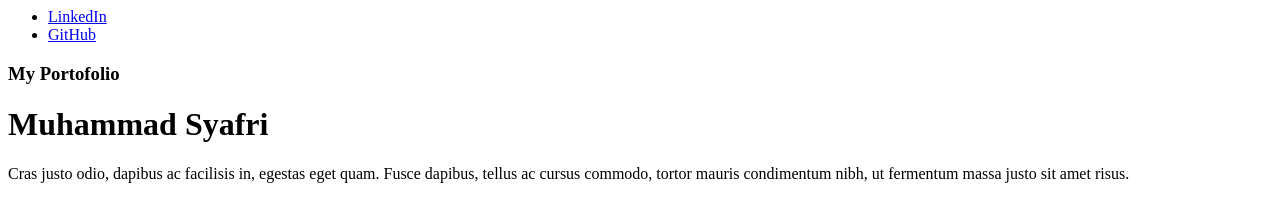
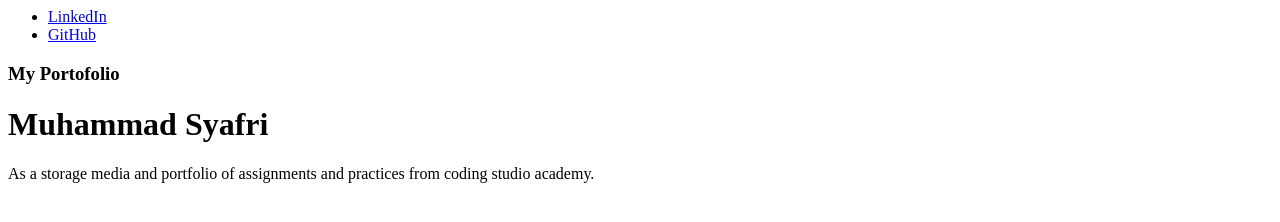
Before and after one commit to syafri06/syafri06, a plain HTML site: page index.html in a window 1280 px wide. Drawn offline with Linux system fonts and the light colour scheme.

Commit message:
Update index.html

```diff
--- a/index.html
+++ b/index.html
@@ -17,7 +17,7 @@
 
       <div class="jumbotron">
         <h1 class="display-3">Muhammad Syafri</h1>
-        <p class="lead">Cras justo odio, dapibus ac facilisis in, egestas eget quam. Fusce dapibus, tellus ac cursus commodo, tortor mauris condimentum nibh, ut fermentum massa justo sit amet risus.</p>
+        <p class="lead">As a storage media and portfolio of assignments and practices from coding studio academy.</p>
       </div>
     </div> <!-- /container -->
 
```
